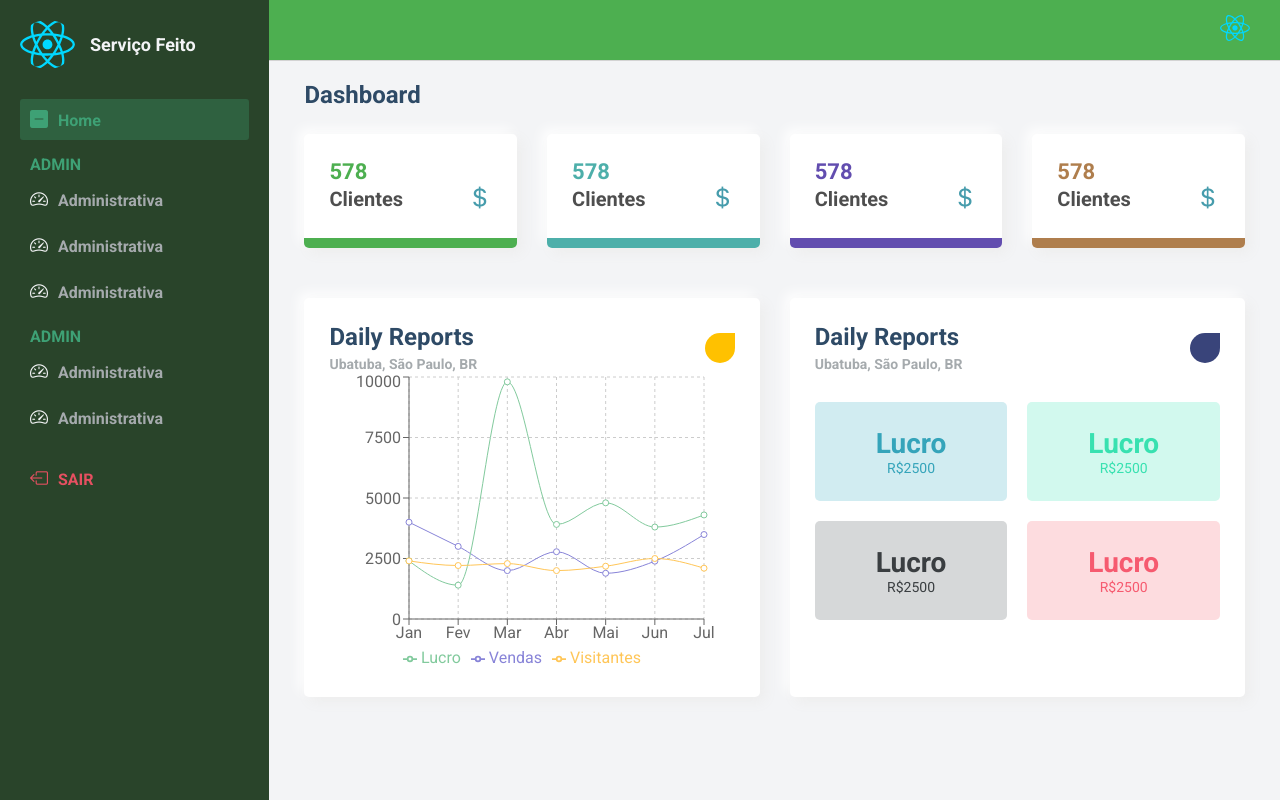
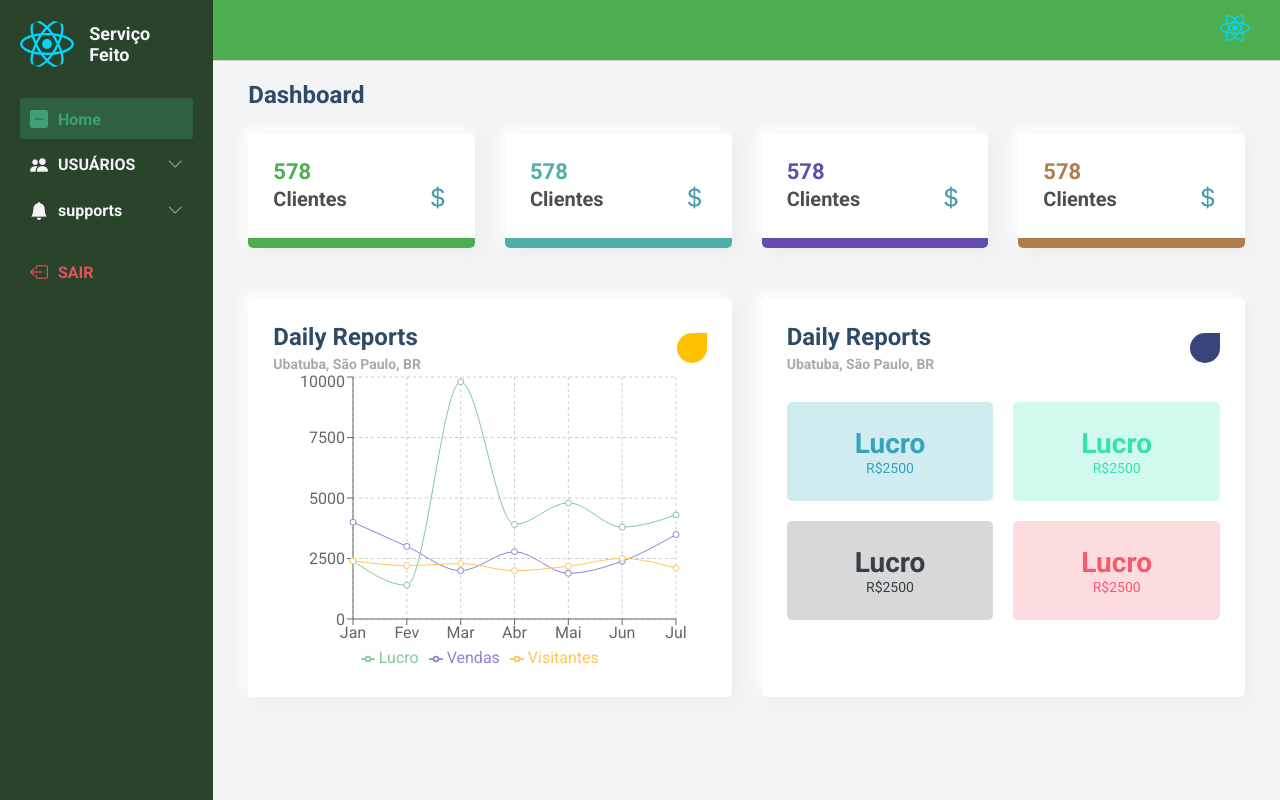
Before and after one commit to ServicoFeito/Web, a React (Vite) app: page / in a window 1280 px wide. Built offline with nearby package versions, Linux system fonts and the light colour scheme.

Commit message:
Melhorando Sidebar

```diff
--- a/src/components/sidebar/Sidebar.css
+++ b/src/components/sidebar/Sidebar.css
@@ -46,6 +46,48 @@
     font-weight: 700;
 }
 
+
+/* */
+/* Estilo para o item de menu que abre o submenu */
+.sidebar__menu__item {
+    display: flex;
+    justify-content: space-between;
+    align-items: center;
+    padding: 10px;
+    cursor: pointer;
+    color: #f3f4f6;
+    border-radius: 3px;
+    margin-bottom: 5px;
+    transition: background 0.2s ease-in-out;
+}
+
+.sidebar__menu__item:hover {
+    background: rgba(62, 161, 117, 0.2);
+}
+
+.sidebar__menu__item__title {
+    display: flex;
+    align-items: center;
+    font-weight: 700;
+}
+
+.sidebar__menu__item__title i {
+    margin-right: 10px;
+    font-size: 18px;
+}
+
+.sidebar__menu__item > i {
+    font-size: 16px;
+    color: #a5aaad;
+}
+
+/* Container para os links do submenu */
+.sidebar__submenu {
+    padding-left: 20px; /* Adiciona um recuo para os subitens */
+    margin-top: 5px;
+}
+
+/*  */
 .sidebar__link {
     color: #f3f4f6;
     padding: 10px;
--- a/src/components/sidebar/Sidebar.tsx
+++ b/src/components/sidebar/Sidebar.tsx
@@ -1,7 +1,21 @@
+import { useState } from 'react';
 import './Sidebar.css';
 import logo from '../../assets/logo.svg';
 
 const Sidebar = ({ sidebarOpen, closeSidebar }) => {
+    // 1. Um único estado para controlar todos os menus.
+    const [OpenMenus, setOpenMenus] = useState({});
+
+    // 2. Uma única função para alternar qualquer menu pelo seu nome (ID).
+    const toggleMenu = (nomeDoMenu) => {
+        setOpenMenus(prevState => ({
+            // Copia o estado anterior dos outros menus
+            ...prevState,
+            // Inverte o estado do menu clicado (se não existir, será 'true')
+            [nomeDoMenu]: !prevState[nomeDoMenu]
+        }));
+    };
+
     return (
         <div className={sidebarOpen ? "sidebar-responsive" : ""} id="sidebar">
             <div className="sidebar__title">
@@ -23,38 +37,69 @@ const Sidebar = ({ sidebarOpen, closeSidebar }) => {
                     <a href="#">Home</a>
                 </div>
 
-                <h2>ADMIN</h2>
-                <div className="sidebar__link">
-                    <i className="bi bi-speedometer2"></i>
-                    <a href="#">Administrativa</a>
+                {/*
+                    SESSÃO MENU - USUÁRIOS
+                */}
+
+                <div className="sidebar__menu__item" onClick={() => toggleMenu('users')}>
+                    <div className="sidebar__menu__item__title">
+                        <i className="bi bi-people-fill"></i>
+                        <span>USUÁRIOS</span>
+                    </div>
+                    <i className={OpenMenus['users'] ? 'bi bi-chevron-up' : 'bi bi-chevron-down'}></i>
                 </div>
 
+                {OpenMenus['users'] && (
+                    <div className="sidebar__submenu">
                         <div className="sidebar__link">
-                    <i className="bi bi-speedometer2"></i>
-                    <a href="#">Administrativa</a>
+                            <i className="bi bi-arrow-right"></i>
+                            <a href="#">Administrativo</a>
+                        </div>
+                        <div className="sidebar__link">
+                            <i className="bi bi-arrow-right"></i>
+                            <a href="#">Cadastrar</a>
+                        </div>
+                        <div className="sidebar__link">
+                            <i className="bi bi-arrow-right"></i>
+                            <a href="#">Listar</a>
+                        </div>
+                    </div>
+                )}
+
+                {/*
+                    SESSÃO MENU - SUPPORTS
+                */}
+
+                <div className="sidebar__menu__item" onClick={() => toggleMenu('supports')}>
+                    <div className="sidebar__menu__item__title">
+                        <i className="bi bi-bell-fill"></i>
+                        <span>supports</span>
+                    </div>
+                    <i className={OpenMenus['supports'] ? 'bi bi-chevron-up' : 'bi bi-chevron-down'}></i>
                 </div>
 
+                {OpenMenus['supports'] && (
+                    <div className="sidebar__submenu">
                          <div className="sidebar__link">
-                    <i className="bi bi-speedometer2"></i>
-                    <a href="#">Administrativa</a>
+                            <i className="bi bi-arrow-right"></i>
+                            <a href="#">Administrativo</a>
                         </div>
+                        <div className="sidebar__link">
+                            <i className="bi bi-arrow-right"></i>
+                            <a href="#">Cadastrar</a>
+                        </div>
+                        <div className="sidebar__link">
+                            <i className="bi bi-arrow-right"></i>
+                            <a href="#">Listar</a>
+                        </div>
+                    </div>
+                )}
 
-                <h2>ADMIN</h2>
-                <div className="sidebar__link">
-                    <i className="bi bi-speedometer2"></i>
-                    <a href="#">Administrativa</a>
-                </div>
-
-                <div className="sidebar__link">
-                    <i className="bi bi-speedometer2"></i>
-                    <a href="#">Administrativa</a>
-                </div>
 
                 <div className="sidebar__logout">
                     <i className="bi bi-box-arrow-left"></i>
                     <a href="#">Sair</a>
                 </div>
-
             </div>
         </div>
     )
--- a/src/index.css
+++ b/src/index.css
@@ -65,7 +65,7 @@ body {
 .container {
     display: grid;
     height: 100vh;
-    grid-template-columns: 0.8fr repeat(3, 1fr);
+    grid-template-columns: 0.6fr repeat(3, 1fr);
     grid-template-rows: 0.2fr 3fr;
     grid-template-areas:
         'sidebar nav nav nav'
```
Lines whose indentation alone changed are shown as unchanged.
